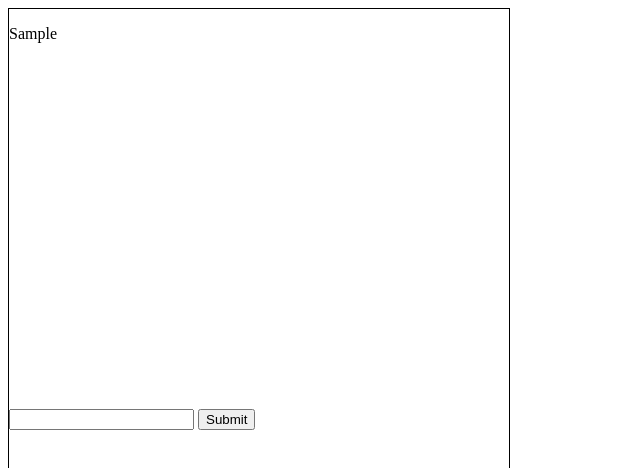
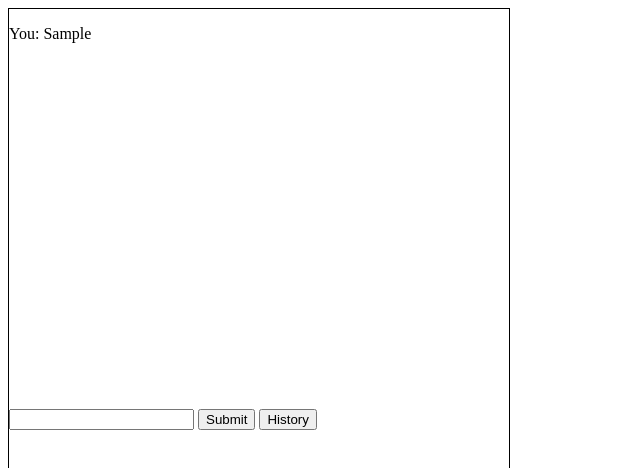
Before and after one commit to han30230/lalima.github.io, a plain HTML site: page index.html in a window 1280 px wide. Both pictures are taken after typing "Sample" into the empty fields and a click on the button "Submit". Shown: the top 468 px of the page, without its empty margins (0-640 px from the left). Drawn offline with nearby package versions, Linux system fonts and the light colour scheme.

Commit message:
Update index.html

```diff
--- a/index.html
+++ b/index.html
@@ -1,7 +1,7 @@
 <!DOCTYPE html>
 <html>
 <head>
-  <title>Chat Bot</title>
+  <title>우리들만의 Chat Bot마 라리봇</title>
   <script src="https://code.jquery.com/jquery-3.6.0.min.js"></script>
   <style>
     #chat-container {
@@ -20,12 +20,18 @@
     <div id="chat-output"></div>
     <input type="text" id="chat-input">
     <button id="chat-submit">Submit</button>
+    <button id="chat-history">History</button>
   </div>
   <script>
+    var chatHistory = [];
     $("#chat-submit").click(function() {
       var message = $("#chat-input").val();
-      $("#chat-output").append("<p>" + message + "</p>");
+      $("#chat-output").append("<p>You: " + message + "</p>");
+      chatHistory.push("You: " + message);
       $("#chat-input").val("");
+    });
+    $("#chat-history").click(function() {
+      alert(chatHistory.join("\n"));
     });
   </script>
 </body>
```
